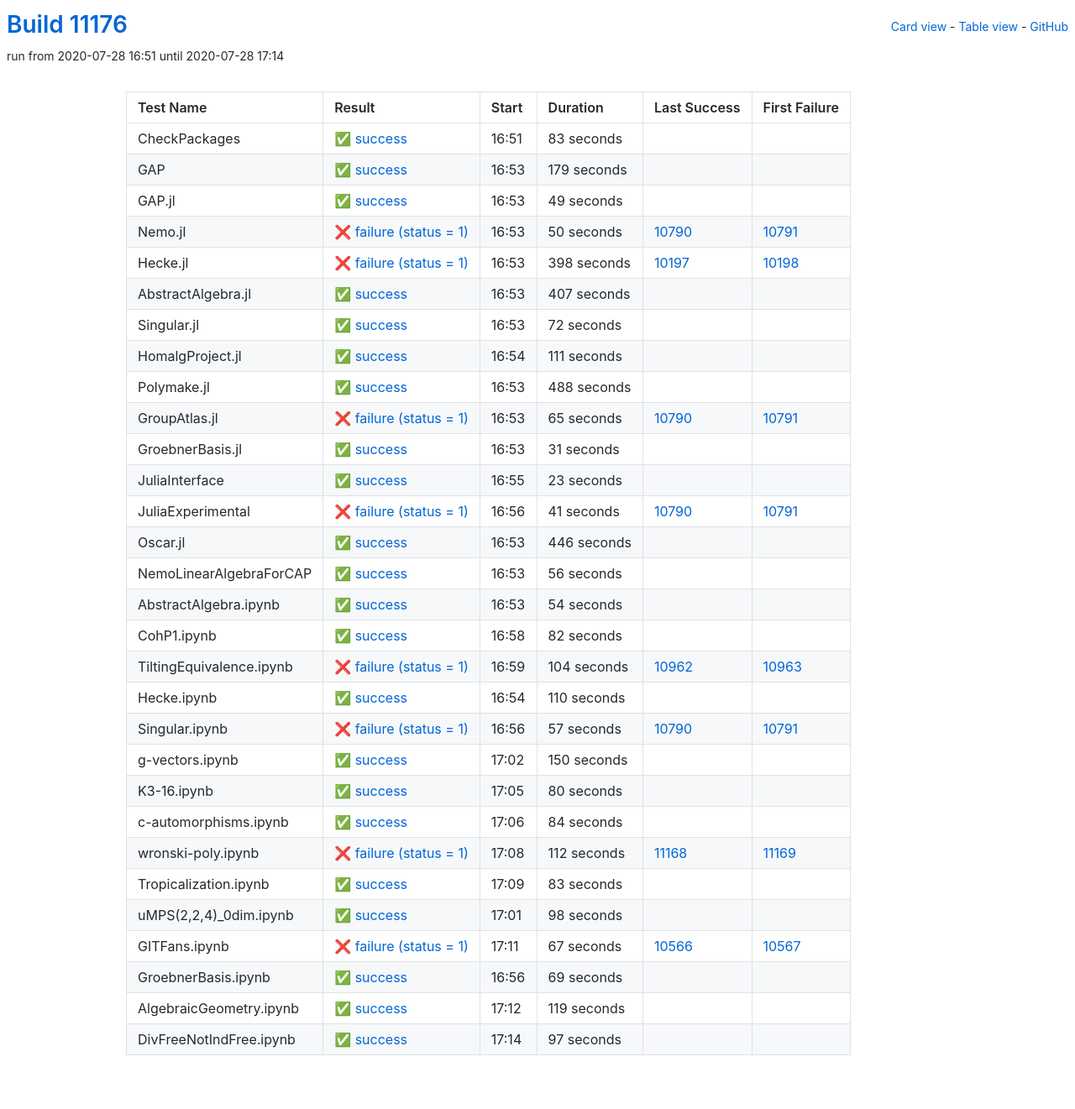
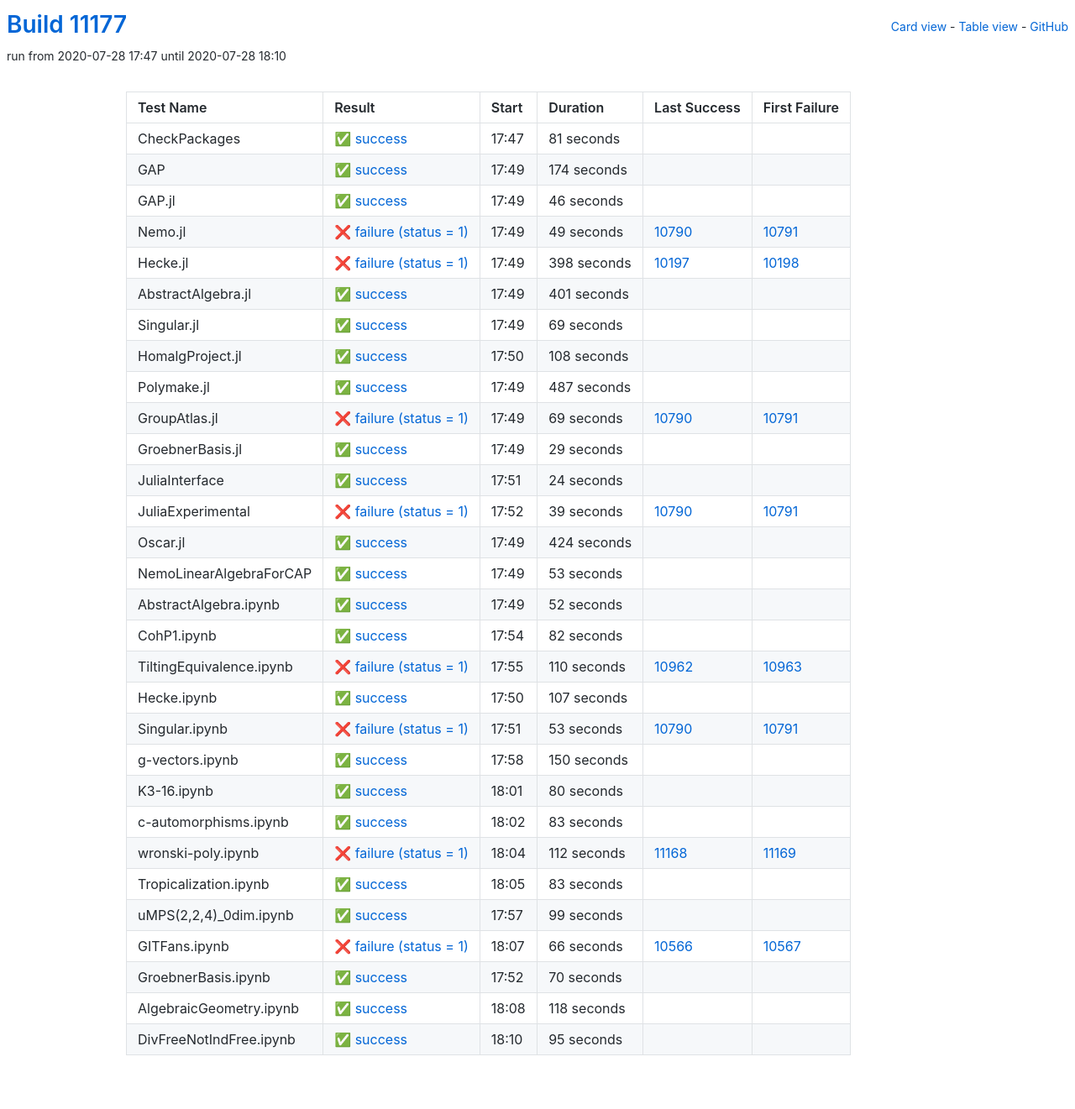
Before and after one commit to oscar-system/oscar-ci-status, a Jekyll site: the page built from table.html, in a window 1280 px wide. Shown: the whole page at 84% size. Built offline with Jekyll 4.4.1, drawn with Linux system fonts in a browser that asks for light colours.

Commit message:
Build #11177

```diff
--- a/_data/ci.yml
+++ b/_data/ci.yml
@@ -1,6 +1,6 @@
 ---
-build: 11176
-build_url: https://oscarci.mathematik.uni-kl.de/job/oscar/11176/
+build: 11177
+build_url: https://oscarci.mathematik.uni-kl.de/job/oscar/11177/
 job: oscar
 organization: oscar-system
 repo: oscar-ci-status
@@ -8,56 +8,56 @@
 tests:
 - name: CheckPackages
   id: checkpackages
-  log: https://oscarci.mathematik.uni-kl.de/job/oscar/11176/artifact/logs/build-11176/CheckPackages.log
-  start: 2020-07-28 16:51
+  log: https://oscarci.mathematik.uni-kl.de/job/oscar/11177/artifact/logs/build-11177/CheckPackages.log
+  start: 2020-07-28 17:47
   success: true
   exitcode: 0
   status: success
-  duration: 83
+  duration: 81
   last_success: false
   last_success_url:
   first_failure: false
   first_failure_url:
 - name: GAP
   id: gap
-  log: https://oscarci.mathematik.uni-kl.de/job/oscar/11176/artifact/logs/build-11176/GAP.log
-  start: 2020-07-28 16:53
+  log: https://oscarci.mathematik.uni-kl.de/job/oscar/11177/artifact/logs/build-11177/GAP.log
+  start: 2020-07-28 17:49
   success: true
   exitcode: 0
   status: success
-  duration: 179
+  duration: 174
   last_success: false
   last_success_url:
   first_failure: false
   first_failure_url:
 - name: GAP.jl
   id: gap-jl
-  log: https://oscarci.mathematik.uni-kl.de/job/oscar/11176/artifact/logs/build-11176/GAP.jl.log
-  start: 2020-07-28 16:53
+  log: https://oscarci.mathematik.uni-kl.de/job/oscar/11177/artifact/logs/build-11177/GAP.jl.log
+  start: 2020-07-28 17:49
   success: true
   exitcode: 0
   status: success
-  duration: 49
+  duration: 46
   last_success: false
   last_success_url:
   first_failure: false
   first_failure_url:
 - name: Nemo.jl
   id: nemo-jl
-  log: https://oscarci.mathematik.uni-kl.de/job/oscar/11176/artifact/logs/build-11176/Nemo.jl.log
-  start: 2020-07-28 16:53
+  log: https://oscarci.mathematik.uni-kl.de/job/oscar/11177/artifact/logs/build-11177/Nemo.jl.log
+  start: 2020-07-28 17:49
   success: false
   exitcode: 1
   status: failure
-  duration: 50
+  duration: 49
   last_success: 10790
   last_success_url: https://oscarci.mathematik.uni-kl.de/job/oscar/10790/
   first_failure: 10791
   first_failure_url: https://oscarci.mathematik.uni-kl.de/job/oscar/10791/
 - name: Hecke.jl
   id: hecke-jl
-  log: https://oscarci.mathematik.uni-kl.de/job/oscar/11176/artifact/logs/build-11176/Hecke.jl.log
-  start: 2020-07-28 16:53
+  log: https://oscarci.mathematik.uni-kl.de/job/oscar/11177/artifact/logs/build-11177/Hecke.jl.log
+  start: 2020-07-28 17:49
   success: false
   exitcode: 1
   status: failure
@@ -68,140 +68,140 @@
   first_failure_url: https://oscarci.mathematik.uni-kl.de/job/oscar/10198/
 - name: AbstractAlgebra.jl
   id: abstractalgebra-jl
-  log: https://oscarci.mathematik.uni-kl.de/job/oscar/11176/artifact/logs/build-11176/AbstractAlgebra.jl.log
-  start: 2020-07-28 16:53
+  log: https://oscarci.mathematik.uni-kl.de/job/oscar/11177/artifact/logs/build-11177/AbstractAlgebra.jl.log
+  start: 2020-07-28 17:49
   success: true
   exitcode: 0
   status: success
-  duration: 407
+  duration: 401
   last_success: false
   last_success_url:
   first_failure: false
   first_failure_url:
 - name: Singular.jl
   id: singular-jl
-  log: https://oscarci.mathematik.uni-kl.de/job/oscar/11176/artifact/logs/build-11176/Singular.jl.log
-  start: 2020-07-28 16:53
+  log: https://oscarci.mathematik.uni-kl.de/job/oscar/11177/artifact/logs/build-11177/Singular.jl.log
+  start: 2020-07-28 17:49
   success: true
   exitcode: 0
   status: success
-  duration: 72
+  duration: 69
   last_success: false
   last_success_url:
   first_failure: false
   first_failure_url:
 - name: HomalgProject.jl
   id: homalgproject-jl
-  log: https://oscarci.mathematik.uni-kl.de/job/oscar/11176/artifact/logs/build-11176/HomalgProject.jl.log
-  start: 2020-07-28 16:54
+  log: https://oscarci.mathematik.uni-kl.de/job/oscar/11177/artifact/logs/build-11177/HomalgProject.jl.log
+  start: 2020-07-28 17:50
   success: true
   exitcode: 0
   status: success
-  duration: 111
+  duration: 108
   last_success: false
   last_success_url:
   first_failure: false
   first_failure_url:
 - name: Polymake.jl
   id: polymake-jl
-  log: https://oscarci.mathematik.uni-kl.de/job/oscar/11176/artifact/logs/build-11176/Polymake.jl.log
-  start: 2020-07-28 16:53
+  log: https://oscarci.mathematik.uni-kl.de/job/oscar/11177/artifact/logs/build-11177/Polymake.jl.log
+  start: 2020-07-28 17:49
   success: true
   exitcode: 0
   status: success
-  duration: 488
+  duration: 487
   last_success: false
   last_success_url:
   first_failure: false
   first_failure_url:
 - name: GroupAtlas.jl
   id: groupatlas-jl
-  log: https://oscarci.mathematik.uni-kl.de/job/oscar/11176/artifact/logs/build-11176/GroupAtlas.jl.log
-  start: 2020-07-28 16:53
+  log: https://oscarci.mathematik.uni-kl.de/job/oscar/11177/artifact/logs/build-11177/GroupAtlas.jl.log
+  start: 2020-07-28 17:49
   success: false
   exitcode: 1
   status: failure
-  duration: 65
+  duration: 69
   last_success: 10790
   last_success_url: https://oscarci.mathematik.uni-kl.de/job/oscar/10790/
   first_failure: 10791
   first_failure_url: https://oscarci.mathematik.uni-kl.de/job/oscar/10791/
 - name: GroebnerBasis.jl
   id: groebnerbasis-jl
-  log: https://oscarci.mathematik.uni-kl.de/job/oscar/11176/artifact/logs/build-11176/GroebnerBasis.jl.log
-  start: 2020-07-28 16:53
+  log: https://oscarci.mathematik.uni-kl.de/job/oscar/11177/artifact/logs/build-11177/GroebnerBasis.jl.log
+  start: 2020-07-28 17:49
   success: true
   exitcode: 0
   status: success
-  duration: 31
+  duration: 29
   last_success: false
   last_success_url:
   first_failure: false
   first_failure_url:
 - name: JuliaInterface
   id: juliainterface
-  log: https://oscarci.mathematik.uni-kl.de/job/oscar/11176/artifact/logs/build-11176/JuliaInterface.log
-  start: 2020-07-28 16:55
+  log: https://oscarci.mathematik.uni-kl.de/job/oscar/11177/artifact/logs/build-11177/JuliaInterface.log
+  start: 2020-07-28 17:51
   success: true
   exitcode: 0
   status: success
-  duration: 23
+  duration: 24
   last_success: false
   last_success_url:
   first_failure: false
   first_failure_url:
 - name: JuliaExperimental
   id: juliaexperimental
-  log: https://oscarci.mathematik.uni-kl.de/job/oscar/11176/artifact/logs/build-11176/JuliaExperimental.log
-  start: 2020-07-28 16:56
+  log: https://oscarci.mathematik.uni-kl.de/job/oscar/11177/artifact/logs/build-11177/JuliaExperimental.log
+  start: 2020-07-28 17:52
   success: false
   exitcode: 1
   status: failure
-  duration: 41
+  duration: 39
   last_success: 10790
   last_success_url: https://oscarci.mathematik.uni-kl.de/job/oscar/10790/
   first_failure: 10791
   first_failure_url: https://oscarci.mathematik.uni-kl.de/job/oscar/10791/
 - name: Oscar.jl
   id: oscar-jl
-  log: https://oscarci.mathematik.uni-kl.de/job/oscar/11176/artifact/logs/build-11176/Oscar.jl.log
-  start: 2020-07-28 16:53
+  log: https://oscarci.mathematik.uni-kl.de/job/oscar/11177/artifact/logs/build-11177/Oscar.jl.log
+  start: 2020-07-28 17:49
   success: true
   exitcode: 0
   status: success
-  duration: 446
+  duration: 424
   last_success: false
   last_success_url:
   first_failure: false
   first_failure_url:
 - name: NemoLinearAlgebraForCAP
   id: nemolinearalgebraforcap
-  log: https://oscarci.mathematik.uni-kl.de/job/oscar/11176/artifact/logs/build-11176/NemoLinearAlgebraForCAP.log
-  start: 2020-07-28 16:53
+  log: https://oscarci.mathematik.uni-kl.de/job/oscar/11177/artifact/logs/build-11177/NemoLinearAlgebraForCAP.log
+  start: 2020-07-28 17:49
   success: true
   exitcode: 0
   status: success
-  duration: 56
+  duration: 53
   last_success: false
   last_success_url:
   first_failure: false
   first_failure_url:
 - name: AbstractAlgebra.ipynb
   id: abstractalgebra-ipynb
-  log: https://oscarci.mathematik.uni-kl.de/job/oscar/11176/artifact/logs/build-11176/AbstractAlgebra.ipynb.log
-  start: 2020-07-28 16:53
+  log: https://oscarci.mathematik.uni-kl.de/job/oscar/11177/artifact/logs/build-11177/AbstractAlgebra.ipynb.log
+  start: 2020-07-28 17:49
   success: true
   exitcode: 0
   status: success
-  duration: 54
+  duration: 52
   last_success: false
   last_success_url:
   first_failure: false
   first_failure_url:
 - name: CohP1.ipynb
   id: cohp1-ipynb
-  log: https://oscarci.mathematik.uni-kl.de/job/oscar/11176/artifact/logs/build-11176/CohP1.ipynb.log
-  start: 2020-07-28 16:58
+  log: https://oscarci.mathematik.uni-kl.de/job/oscar/11177/artifact/logs/build-11177/CohP1.ipynb.log
+  start: 2020-07-28 17:54
   success: true
   exitcode: 0
   status: success
@@ -212,44 +212,44 @@
   first_failure_url:
 - name: TiltingEquivalence.ipynb
   id: tiltingequivalence-ipynb
-  log: https://oscarci.mathematik.uni-kl.de/job/oscar/11176/artifact/logs/build-11176/TiltingEquivalence.ipynb.log
-  start: 2020-07-28 16:59
+  log: https://oscarci.mathematik.uni-kl.de/job/oscar/11177/artifact/logs/build-11177/TiltingEquivalence.ipynb.log
+  start: 2020-07-28 17:55
   success: false
   exitcode: 1
   status: failure
-  duration: 104
+  duration: 110
   last_success: 10962
   last_success_url: https://oscarci.mathematik.uni-kl.de/job/oscar/10962/
   first_failure: 10963
   first_failure_url: https://oscarci.mathematik.uni-kl.de/job/oscar/10963/
 - name: Hecke.ipynb
   id: hecke-ipynb
-  log: https://oscarci.mathematik.uni-kl.de/job/oscar/11176/artifact/logs/build-11176/Hecke.ipynb.log
-  start: 2020-07-28 16:54
+  log: https://oscarci.mathematik.uni-kl.de/job/oscar/11177/artifact/logs/build-11177/Hecke.ipynb.log
+  start: 2020-07-28 17:50
   success: true
   exitcode: 0
   status: success
-  duration: 110
+  duration: 107
   last_success: false
   last_success_url:
   first_failure: false
   first_failure_url:
 - name: Singular.ipynb
   id: singular-ipynb
-  log: https://oscarci.mathematik.uni-kl.de/job/oscar/11176/artifact/logs/build-11176/Singular.ipynb.log
-  start: 2020-07-28 16:56
+  log: https://oscarci.mathematik.uni-kl.de/job/oscar/11177/artifact/logs/build-11177/Singular.ipynb.log
+  start: 2020-07-28 17:51
   success: false
   exitcode: 1
   status: failure
-  duration: 57
+  duration: 53
   last_success: 10790
   last_success_url: https://oscarci.mathematik.uni-kl.de/job/oscar/10790/
   first_failure: 10791
   first_failure_url: https://oscarci.mathematik.uni-kl.de/job/oscar/10791/
 - name: g-vectors.ipynb
   id: g-vectors-ipynb
-  log: https://oscarci.mathematik.uni-kl.de/job/oscar/11176/artifact/logs/build-11176/g-vectors.ipynb.log
-  start: 2020-07-28 17:02
+  log: https://oscarci.mathematik.uni-kl.de/job/oscar/11177/artifact/logs/build-11177/g-vectors.ipynb.log
+  start: 2020-07-28 17:58
   success: true
   exitcode: 0
   status: success
@@ -260,8 +260,8 @@
   first_failure_url:
 - name: K3-16.ipynb
   id: k3-16-ipynb
-  log: https://oscarci.mathematik.uni-kl.de/job/oscar/11176/artifact/logs/build-11176/K3-16.ipynb.log
-  start: 2020-07-28 17:05
+  log: https://oscarci.mathematik.uni-kl.de/job/oscar/11177/artifact/logs/build-11177/K3-16.ipynb.log
+  start: 2020-07-28 18:01
   success: true
   exitcode: 0
   status: success
@@ -272,20 +272,20 @@
   first_failure_url:
 - name: c-automorphisms.ipynb
   id: c-automorphisms-ipynb
-  log: https://oscarci.mathematik.uni-kl.de/job/oscar/11176/artifact/logs/build-11176/c-automorphisms.ipynb.log
-  start: 2020-07-28 17:06
+  log: https://oscarci.mathematik.uni-kl.de/job/oscar/11177/artifact/logs/build-11177/c-automorphisms.ipynb.log
+  start: 2020-07-28 18:02
   success: true
   exitcode: 0
   status: success
-  duration: 84
+  duration: 83
   last_success: false
   last_success_url:
   first_failure: false
   first_failure_url:
 - name: wronski-poly.ipynb
   id: wronski-poly-ipynb
-  log: https://oscarci.mathematik.uni-kl.de/job/oscar/11176/artifact/logs/build-11176/wronski-poly.ipynb.log
-  start: 2020-07-28 17:08
+  log: https://oscarci.mathematik.uni-kl.de/job/oscar/11177/artifact/logs/build-11177/wronski-poly.ipynb.log
+  start: 2020-07-28 18:04
   success: false
   exitcode: 1
   status: failure
@@ -296,8 +296,8 @@
   first_failure_url: https://oscarci.mathematik.uni-kl.de/job/oscar/11169/
 - name: Tropicalization.ipynb
   id: tropicalization-ipynb
-  log: https://oscarci.mathematik.uni-kl.de/job/oscar/11176/artifact/logs/build-11176/Tropicalization.ipynb.log
-  start: 2020-07-28 17:09
+  log: https://oscarci.mathematik.uni-kl.de/job/oscar/11177/artifact/logs/build-11177/Tropicalization.ipynb.log
+  start: 2020-07-28 18:05
   success: true
   exitcode: 0
   status: success
@@ -308,60 +308,60 @@
   first_failure_url:
 - name: uMPS(2,2,4)_0dim.ipynb
   id: umps-2-2-4-0dim-ipynb
-  log: https://oscarci.mathematik.uni-kl.de/job/oscar/11176/artifact/logs/build-11176/uMPS-2-2-4-_0dim.ipynb.log
-  start: 2020-07-28 17:01
+  log: https://oscarci.mathematik.uni-kl.de/job/oscar/11177/artifact/logs/build-11177/uMPS-2-2-4-_0dim.ipynb.log
+  start: 2020-07-28 17:57
   success: true
   exitcode: 0
   status: success
-  duration: 98
+  duration: 99
   last_success: false
   last_success_url:
   first_failure: false
   first_failure_url:
 - name: GITFans.ipynb
   id: gitfans-ipynb
-  log: https://oscarci.mathematik.uni-kl.de/job/oscar/11176/artifact/logs/build-11176/GITFans.ipynb.log
-  start: 2020-07-28 17:11
+  log: https://oscarci.mathematik.uni-kl.de/job/oscar/11177/artifact/logs/build-11177/GITFans.ipynb.log
+  start: 2020-07-28 18:07
   success: false
   exitcode: 1
   status: failure
-  duration: 67
+  duration: 66
   last_success: 10566
   last_success_url: https://oscarci.mathematik.uni-kl.de/job/oscar/10566/
   first_failure: 10567
   first_failure_url: https://oscarci.mathematik.uni-kl.de/job/oscar/10567/
 - name: GroebnerBasis.ipynb
   id: groebnerbasis-ipynb
-  log: https://oscarci.mathematik.uni-kl.de/job/oscar/11176/artifact/logs/build-11176/GroebnerBasis.ipynb.log
-  start: 2020-07-28 16:56
+  log: https://oscarci.mathematik.uni-kl.de/job/oscar/11177/artifact/logs/build-11177/GroebnerBasis.ipynb.log
+  start: 2020-07-28 17:52
   success: true
   exitcode: 0
   status: success
-  duration: 69
+  duration: 70
   last_success: false
   last_success_url:
   first_failure: false
   first_failure_url:
 - name: AlgebraicGeometry.ipynb
   id: algebraicgeometry-ipynb
-  log: https://oscarci.mathematik.uni-kl.de/job/oscar/11176/artifact/logs/build-11176/AlgebraicGeometry.ipynb.log
-  start: 2020-07-28 17:12
+  log: https://oscarci.mathematik.uni-kl.de/job/oscar/11177/artifact/logs/build-11177/AlgebraicGeometry.ipynb.log
+  start: 2020-07-28 18:08
   success: true
   exitcode: 0
   status: success
-  duration: 119
+  duration: 118
   last_success: false
   last_success_url:
   first_failure: false
   first_failure_url:
 - name: DivFreeNotIndFree.ipynb
   id: divfreenotindfree-ipynb
-  log: https://oscarci.mathematik.uni-kl.de/job/oscar/11176/artifact/logs/build-11176/DivFreeNotIndFree.ipynb.log
-  start: 2020-07-28 17:14
+  log: https://oscarci.mathematik.uni-kl.de/job/oscar/11177/artifact/logs/build-11177/DivFreeNotIndFree.ipynb.log
+  start: 2020-07-28 18:10
   success: true
   exitcode: 0
   status: success
-  duration: 97
+  duration: 95
   last_success: false
   last_success_url:
   first_failure: false
```
Also changed, not shown: README.md.
